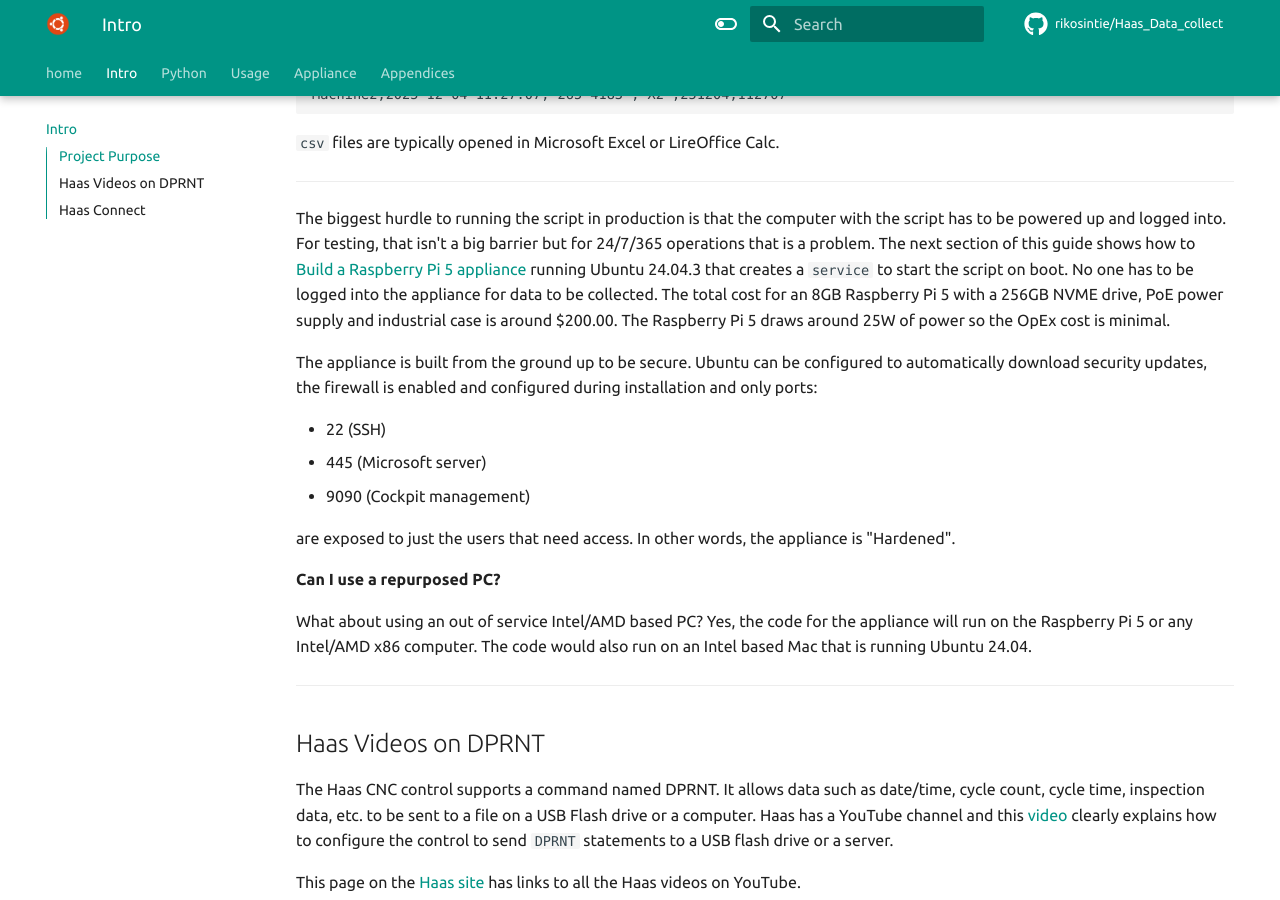
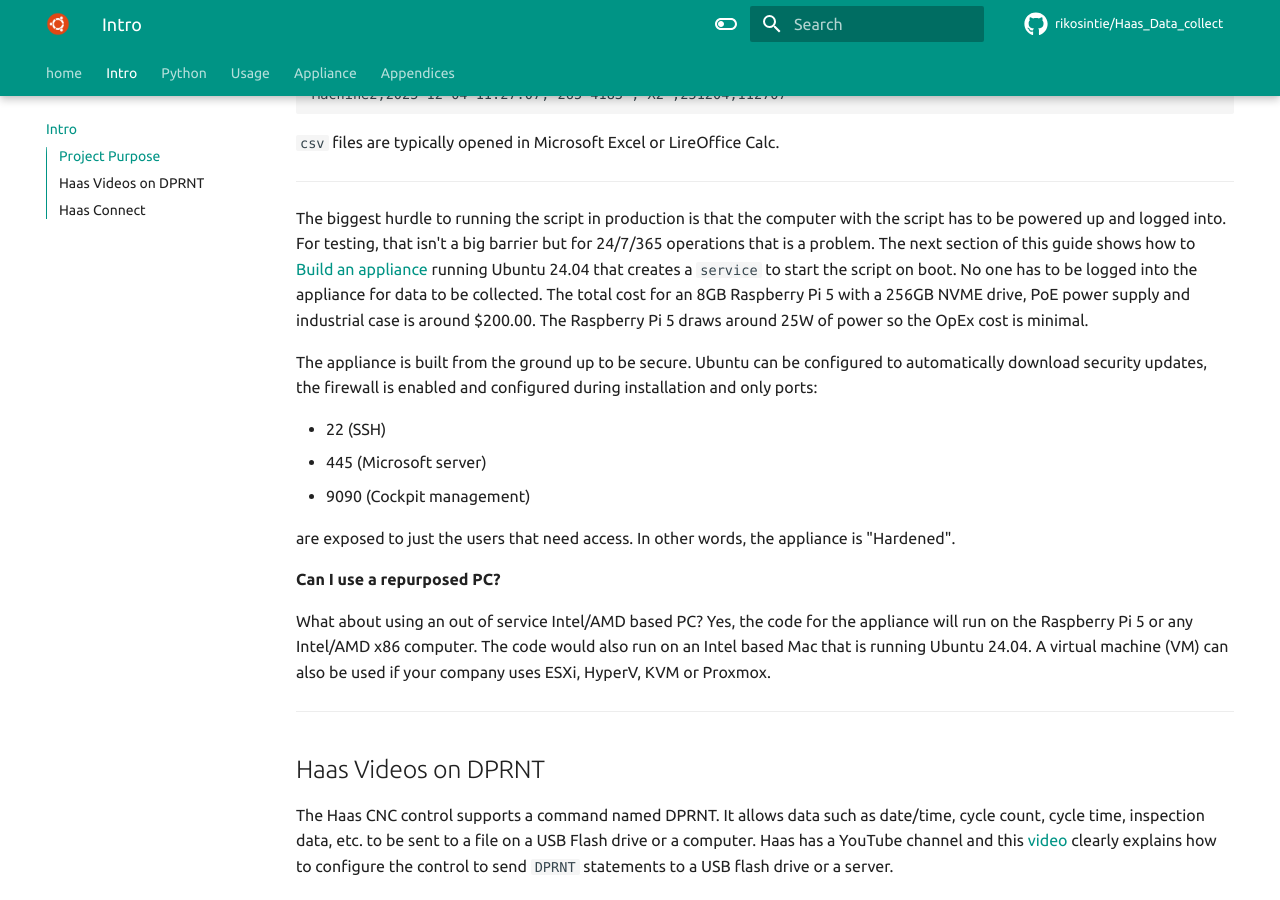
Before and after one commit to rikosintie/Haas_Data_collect, an MkDocs documentation site: the page built from docs/Introduction.md, in a window 1280 px wide and 900 px high, scrolled down 1615 px. Built offline with MkDocs 1.6.1 and Material for MkDocs 9.7.7, drawn with Linux system fonts in a browser that asks for light colours; some web fonts are replaced; comment, search, counter and statistics services are not loaded.

Commit message:
Git Title: docs/Introduction.md: - Formatting and content improvements

```diff
--- a/docs/Introduction.md
+++ b/docs/Introduction.md
@@ -45,7 +45,7 @@
 
 ----------------------------------------------------------------
 
-The biggest hurdle to running the script in production is that the computer with the script has to be powered up and logged into. For testing, that isn't a big barrier but for 24/7/365 operations that is a problem. The next section of this guide shows how to [Build a Raspberry Pi 5 appliance](build_pi_5_appliance/build_an_appliance.md) running Ubuntu 24.04.3 that creates a `service` to start the script on boot. No one has to be logged into the appliance for data to be collected. The total cost for an 8GB Raspberry Pi 5 with a 256GB NVME drive, PoE power supply and industrial case is around $200.00. The Raspberry Pi 5 draws around 25W of power so the OpEx cost is minimal.
+The biggest hurdle to running the script in production is that the computer with the script has to be powered up and logged into. For testing, that isn't a big barrier but for 24/7/365 operations that is a problem. The next section of this guide shows how to [Build an appliance](build_pi_5_appliance/build_an_appliance.md) running Ubuntu 24.04 that creates a `service` to start the script on boot. No one has to be logged into the appliance for data to be collected. The total cost for an 8GB Raspberry Pi 5 with a 256GB NVME drive, PoE power supply and industrial case is around $200.00. The Raspberry Pi 5 draws around 25W of power so the OpEx cost is minimal.
 
 The appliance is built from the ground up to be secure. Ubuntu can be configured to automatically download security updates, the firewall is enabled and configured during installation and only ports:
 
@@ -57,7 +57,7 @@
 
 **Can I use a repurposed PC?**
 
-What about using an out of service Intel/AMD based PC? Yes, the code for the appliance will run on the Raspberry Pi 5 or any Intel/AMD x86 computer. The code would also run on an Intel based Mac that is running Ubuntu 24.04.
+What about using an out of service Intel/AMD based PC? Yes, the code for the appliance will run on the Raspberry Pi 5 or any Intel/AMD x86 computer. The code would also run on an Intel based Mac that is running Ubuntu 24.04. A virtual machine (VM) can also be used if your company uses ESXi, HyperV, KVM or Proxmox.
 
 ----------------------------------------------------------------
 
```
